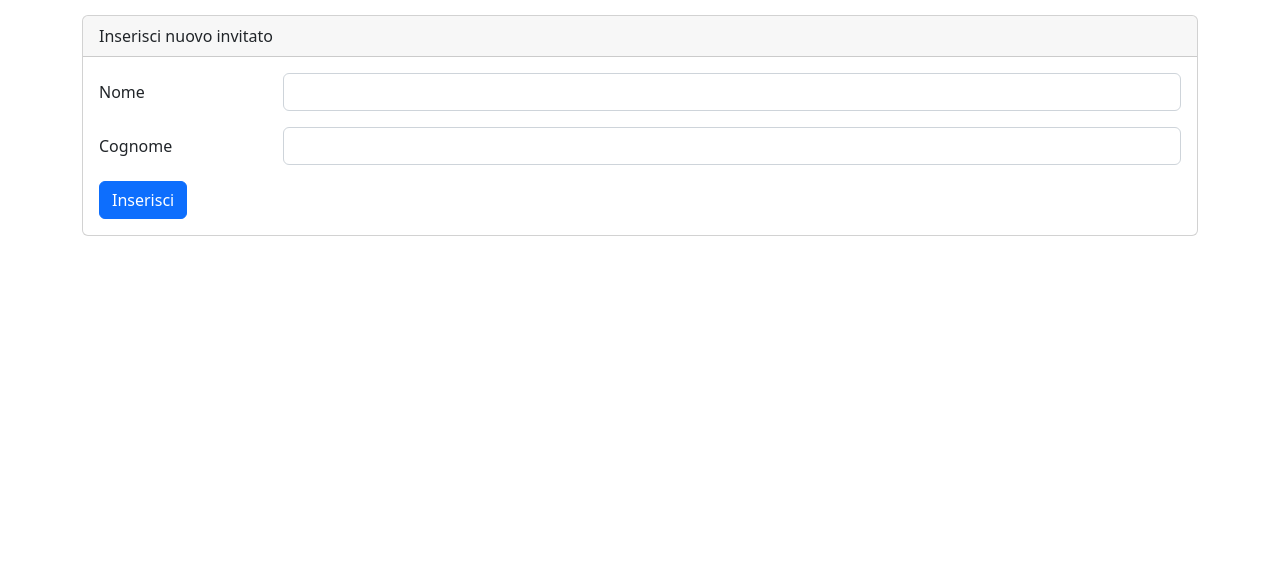
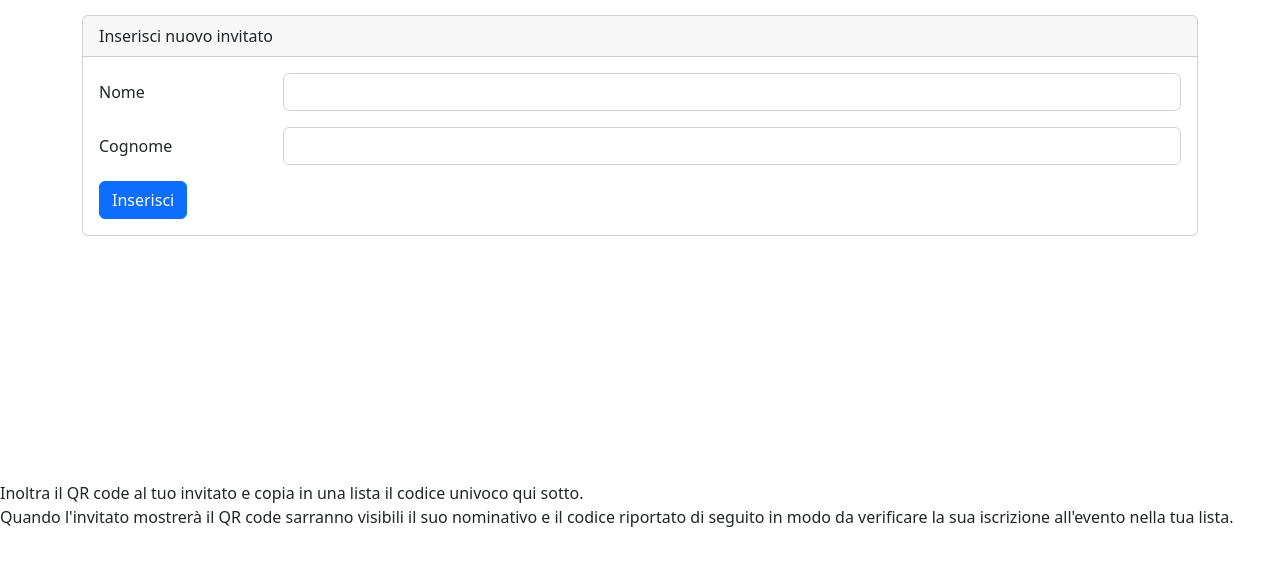
Before and after one commit to Barutta02/Invitati-Qr, a plain HTML site: page index.html in a window 1280 px wide. Shown: the part 60-626 px from the top of the page. Drawn offline with nearby package versions, Linux system fonts and the light colour scheme.

Commit message:
Update index.html

```diff
--- a/index.html
+++ b/index.html
@@ -60,7 +60,13 @@
       </div>
       <div class="viewQrcode" id="viewQrCode"></div>
     </div>
-
+    <div class="info" id="info">
+      Inoltra il QR code al tuo invitato e copia in una lista il codice univoco
+      qui sotto.<br />
+      Quando l'invitato mostrerà il QR code sarranno visibili il suo nominativo
+      e il codice riportato di seguito in modo da verificare la sua iscrizione
+      all'evento nella tua lista.
+    </div>
     <input
       type="number"
       readonly
```
